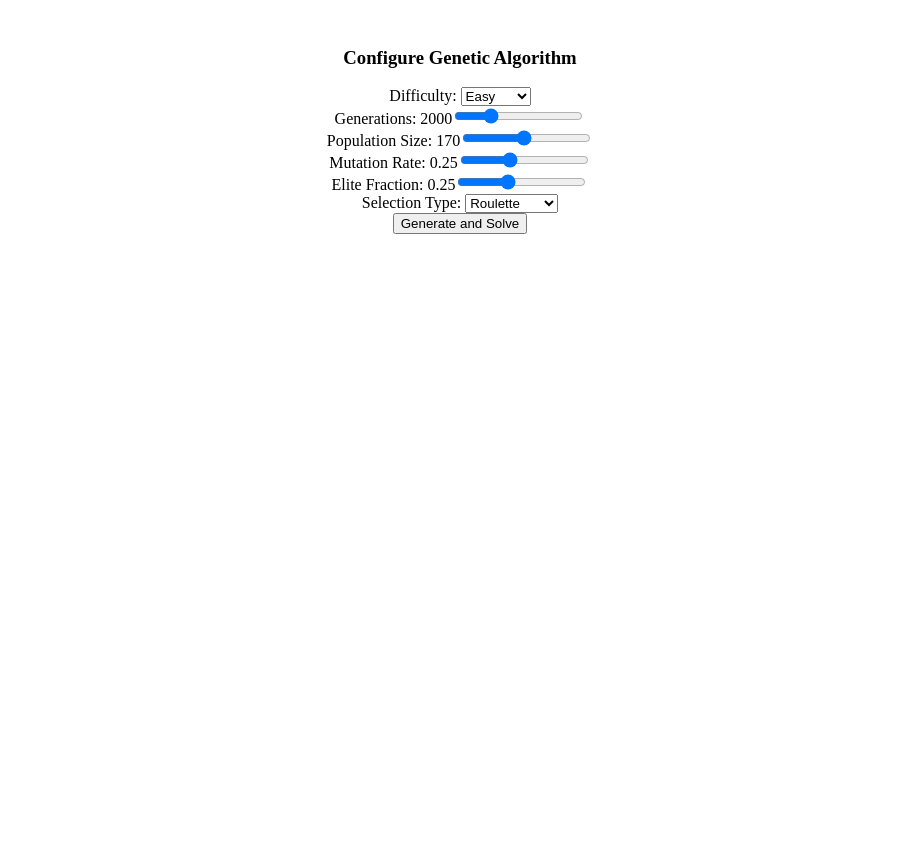
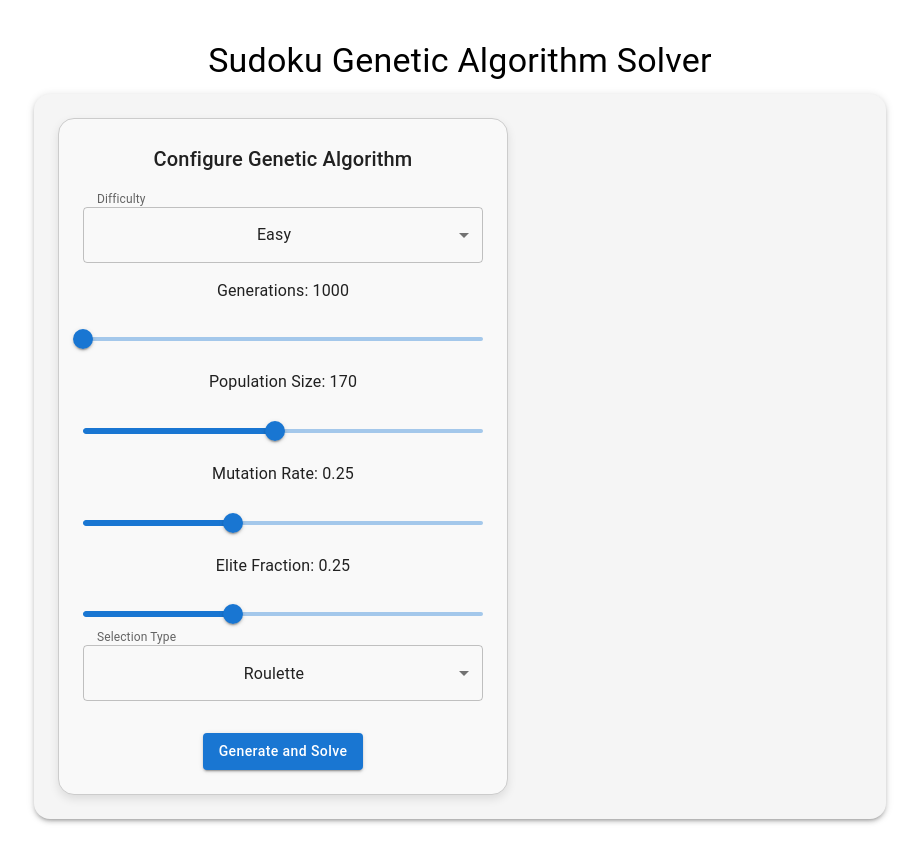
Before and after one commit to AvoMelkonian/sudoku_genetic, a Next.js app: page / in a window 1280 px wide. Shown: the top 862 px of the page, without its empty margins (180-1099 px from the left). Before the commit the page ends 800 px from the top, so only its background shows below. Built offline with nearby package versions, Linux system fonts and the light colour scheme.

Commit message:
Final Update 1

```diff
--- a/Components/Inputs.jsx
+++ b/Components/Inputs.jsx
@@ -1,5 +1,14 @@
-// Components/Inputs.js
 import React from "react";
+import {
+  Box,
+  Button,
+  Typography,
+  Slider,
+  Select,
+  MenuItem,
+  InputLabel,
+  FormControl,
+} from "@mui/material";
 
 function Inputs({ config, setConfig, onSolve }) {
   const handleInputChange = (key, value) => {
@@ -7,79 +16,114 @@ function Inputs({ config, setConfig, onSolve }) {
   };
 
   return (
-    <div style={{ marginBottom: "20px" }}>
-      <h3>Configure Genetic Algorithm</h3>
-      <label>Difficulty: </label>
-      <select
+    <Box
+      sx={{
+        display: "flex",
+        flexDirection: "column",
+        alignItems: "center",
+        gap: 2,
+        padding: 3,
+        border: "1px solid #ccc",
+        borderRadius: 4,
+        backgroundColor: "#f9f9f9",
+        boxShadow: "0px 4px 10px rgba(0, 0, 0, 0.1)",
+        width: "400px",
+      }}
+    >
+      <Typography variant="h6" sx={{ marginBottom: 2 }}>
+        Configure Genetic Algorithm
+      </Typography>
+
+      {/* Difficulty */}
+      <FormControl fullWidth>
+        <InputLabel sx={{marginTop: -1}}>Difficulty</InputLabel>
+        <Select
           value={config.difficulty}
           onChange={(e) => handleInputChange("difficulty", e.target.value)}
         >
-        <option value="easy">Easy</option>
-        <option value="medium">Medium</option>
-        <option value="hard">Hard</option>
-      </select>
-      <div>
-        <label>Generations: {config.generations}</label>
-        <input
-          type="range"
-          min="1000"
-          max="5000"
-          step="100"
+          <MenuItem value="easy">Easy</MenuItem>
+          <MenuItem value="medium">Medium</MenuItem>
+          <MenuItem value="hard">Hard</MenuItem>
+        </Select>
+      </FormControl>
+
+      {/* Generations */}
+      <Typography variant="body1" gutterBottom>
+        Generations: {config.generations}
+      </Typography>
+      <Slider
         value={config.generations}
-          onChange={(e) => handleInputChange("generations", +e.target.value)}
+        min={1000}
+        max={5000}
+        step={100}
+        onChange={(e, value) => handleInputChange("generations", value)}
       />
-      </div>
-      <div>
-        <label>Population Size: {config.populationSize}</label>
-        <input
-          type="range"
-          min="50"
-          max="300"
-          step="10"
+
+      {/* Population Size */}
+      <Typography variant="body1" gutterBottom>
+        Population Size: {config.populationSize}
+      </Typography>
+      <Slider
         value={config.populationSize}
-          onChange={(e) =>
-            handleInputChange("populationSize", +e.target.value)
+        min={50}
+        max={300}
+        step={10}
+        onChange={(e, value) => handleInputChange("populationSize", value)}
+      />
+
+      {/* Mutation Rate */}
+      <Typography variant="body1" gutterBottom>
+        Mutation Rate: {config.mutationRate.toFixed(2)}
+      </Typography>
+      <Slider
+        value={config.mutationRate}
+        min={0.1}
+        max={0.5}
+        step={0.05}
+        onChange={(e, value) =>
+          handleInputChange("mutationRate", parseFloat(value))
         }
       />
-      </div>
-      <div>
-        <label>Mutation Rate: {config.mutationRate}</label>
-        <input
-          type="range"
-          min="0.1"
-          max="0.5"
-          step="0.05"
-          value={config.mutationRate}
-          onChange={(e) =>
-            handleInputChange("mutationRate", parseFloat(e.target.value))
+
+      {/* Elite Fraction */}
+      <Typography variant="body1" gutterBottom>
+        Elite Fraction: {config.eliteFraction.toFixed(2)}
+      </Typography>
+      <Slider
+        value={config.eliteFraction}
+        min={0.1}
+        max={0.5}
+        step={0.05}
+        onChange={(e, value) =>
+          handleInputChange("eliteFraction", parseFloat(value))
         }
       />
-      </div>
-      <div>
-        <label>Elite Fraction: {config.eliteFraction}</label>
-        <input
-          type="range"
-          min="0.1"
-          max="0.5"
-          step="0.05"
-          value={config.eliteFraction}
-          onChange={(e) =>
-            handleInputChange("eliteFraction", parseFloat(e.target.value))
-          }
-        />
-      </div>
-      <div>
-        <label>Selection Type: </label>
-        <select
+
+      {/* Selection Type */}
+      <FormControl fullWidth>
+        <InputLabel sx={{marginTop: -1}}>Selection Type</InputLabel>
+        <Select
           value={config.selectionType}
           onChange={(e) => handleInputChange("selectionType", e.target.value)}
         >
-          <option value="roulette">Roulette</option>
-          <option value="tournament">Tournament</option>
-        </select>
-      </div>
-      <button onClick={onSolve}>Generate and Solve</button>
-    </div>
+          <MenuItem value="roulette">Roulette</MenuItem>
+          <MenuItem value="tournament">Tournament</MenuItem>
+        </Select>
+      </FormControl>
+
+      {/* Generate and Solve Button */}
+      <Button
+        variant="contained"
+        color="primary"
+        onClick={onSolve}
+        sx={{
+          marginTop: 2,
+          textTransform: "none",
+        }}
+      >
+        Generate and Solve
+      </Button>
+    </Box>
   );
 }
 
--- a/Components/SudokuGrid.jsx
+++ b/Components/SudokuGrid.jsx
@@ -1,37 +1,45 @@
-// Components/SudokuGrid.js
 import React from "react";
+import { Box, Typography } from "@mui/material";
 
 function SudokuGrid({ grid, title }) {
   if (!grid) {
-    return <p>{title}: No grid to display</p>;
+    return <Typography variant="body1">{title}: No grid to display</Typography>;
   }
+
   return (
-    <div>
-      <h3>{title}</h3>
-      <div
-        style={{
+    <Box sx={{ textAlign: "center", marginBottom: 4 }}>
+      <Typography variant="h6" gutterBottom>
+        {title}
+      </Typography>
+      <Box
+        sx={{
           display: "grid",
           gridTemplateColumns: "repeat(9, 40px)",
-          gap: "2px",
+          gap: "4px",
+          justifyContent: "center",
         }}
       >
         {grid.flat().map((value, index) => (
-          <div
+          <Box
             key={index}
-            style={{
+            sx={{
               width: "40px",
               height: "40px",
               textAlign: "center",
               lineHeight: "40px",
               border: "1px solid #ddd",
-              backgroundColor: value === 0 ? "#f9f9f9" : "#e0e0e0",
+              backgroundColor: value === 0 ? "#f5f5f5" : "#e0e0e0",
+              fontWeight: value === 0 ? "normal" : "bold",
+              fontSize: "16px",
+              color: value === 0 ? "#aaa" : "#000",
+              borderRadius: "4px", // Rounded corners
             }}
           >
             {value || ""}
-          </div>
+          </Box>
         ))}
-      </div>
-    </div>
+      </Box>
+    </Box>
   );
 }
 
--- a/app/page.jsx
+++ b/app/page.jsx
@@ -1,28 +1,32 @@
-'use client'
+'use client';
 import React, { useState } from "react";
 import Inputs from "../Components/Inputs";
 import SudokuGrid from "../Components/SudokuGrid";
-import { CircularProgress } from "@mui/material";
+import { CircularProgress, Box, Typography, Paper, Container } from "@mui/material";
 
 function App() {
   const [config, setConfig] = useState({
     difficulty: "easy",
-    generations: 2000,
+    generations: 1000,
     populationSize: 170,
     mutationRate: 0.25,
     eliteFraction: 0.25,
     selectionType: "roulette",
   });
   const [loading, setLoading] = useState(false);
+  const [isSolved, setIsSolved] = useState(false); // Track if solving has been completed
   const [puzzle, setPuzzle] = useState(null);
   const [solvedPuzzle, setSolvedPuzzle] = useState(null);
   const [generationFound, setGenerationFound] = useState(null);
+  const [isValidSolution, setIsValidSolution] = useState(false);
 
   const handleSolve = async () => {
     setLoading(true);
+    setIsSolved(false); // Reset the solved state
     setPuzzle(null);
     setSolvedPuzzle(null);
     setGenerationFound(null);
+    setIsValidSolution(false);
 
     try {
       const response = await fetch("http://127.0.0.1:5000/solve", {
@@ -40,8 +44,10 @@ function App() {
 
       const data = await response.json();
       setPuzzle(data.originalPuzzle);
-      setSolvedPuzzle(data.solvedPuzzle);
+      setSolvedPuzzle(data.solvedPuzzle || data.bestCandidate); // Use best candidate if no solution
       setGenerationFound(data.generationFound);
+      setIsValidSolution(data.isValidSolution);
+      setIsSolved(true);
     } catch (error) {
       console.error("Error solving puzzle:", error);
     } finally {
@@ -50,25 +56,91 @@ function App() {
   };
 
   return (
-    <div style={{ padding: "20px", textAlign: "center" }}>
-      <div style={{ display: "flex", justifyContent: "center", marginBottom: "20px" }}>
+    <Container maxWidth="md" sx={{ padding: 4, textAlign: "center" }}>
+      {/* Header */}
+      <Typography variant="h4" gutterBottom>
+        Sudoku Genetic Algorithm Solver
+      </Typography>
+
+      {/* Inputs Section */}
+      <Paper
+        elevation={3}
+        sx={{
+          padding: 3,
+          marginBottom: 4,
+          backgroundColor: "#f5f5f5",
+          borderRadius: 4,
+        }}
+      >
         <Inputs config={config} setConfig={setConfig} onSolve={handleSolve} />
-      </div>
+      </Paper>
 
-      <div style={{ display: "flex", justifyContent: "space-evenly", alignItems: "center" }}>
-        {puzzle && <SudokuGrid grid={puzzle} title="Generated Puzzle" />}
-        {loading && <CircularProgress />}
-        {solvedPuzzle && <SudokuGrid grid={solvedPuzzle} title="Solved Puzzle" />}
-      </div>
+      {/* Main Content Section */}
+      <Box
+        sx={{
+          display: "flex",
+          justifyContent: "space-evenly",
+          alignItems: "flex-start",
+          flexWrap: "wrap",
+          gap: 4,
+        }}
+      >
+        {/* Generated Puzzle */}
+        {puzzle && (
+          <SudokuGrid grid={puzzle} title="Generated Puzzle" />
+        )}
 
-      <div style={{ marginTop: "20px", textAlign: "left" }}>
-        {generationFound !== null && (
-          <p>
-            <strong>Solution found in generation:</strong> {generationFound}
-          </p>
+        {/* Solved Puzzle or Best Candidate */}
+        {solvedPuzzle && (
+          <SudokuGrid
+            grid={solvedPuzzle}
+            title={isValidSolution ? "Solved Puzzle" : "Best Candidate"}
+          />
         )}
-      </div>
-    </div>
+
+        {/* Loader */}
+        {loading && (
+          <Box
+            sx={{
+              display: "flex",
+              flexDirection: "column",
+              alignItems: "center",
+              gap: 1,
+            }}
+          >
+            <CircularProgress />
+            <Typography variant="body1">Solving...</Typography>
+          </Box>
+        )}
+      </Box>
+
+      {/* Results Section */}
+      {isSolved && (
+        <Box
+          sx={{
+            marginTop: 4,
+            padding: 2,
+            border: "1px solid #ccc",
+            borderRadius: 2,
+            backgroundColor: "#e3f2fd",
+          }}
+        >
+          {generationFound !== null && (
+            <Typography variant="body1">
+              <strong>Solution found in generation:</strong> {generationFound}
+            </Typography>
+          )}
+          <Typography
+            variant="body1"
+            sx={{ color: isValidSolution ? "green" : "red" }}
+          >
+            {isValidSolution
+              ? "A valid solution was found."
+              : "No valid solution was found. Displaying the best candidate."}
+          </Typography>
+        </Box>
+      )}
+    </Container>
   );
 }
 
```
Also changed, not shown: 1 other file (tests, documents, lock files or other folders). Lines whose indentation alone changed are shown as unchanged.
